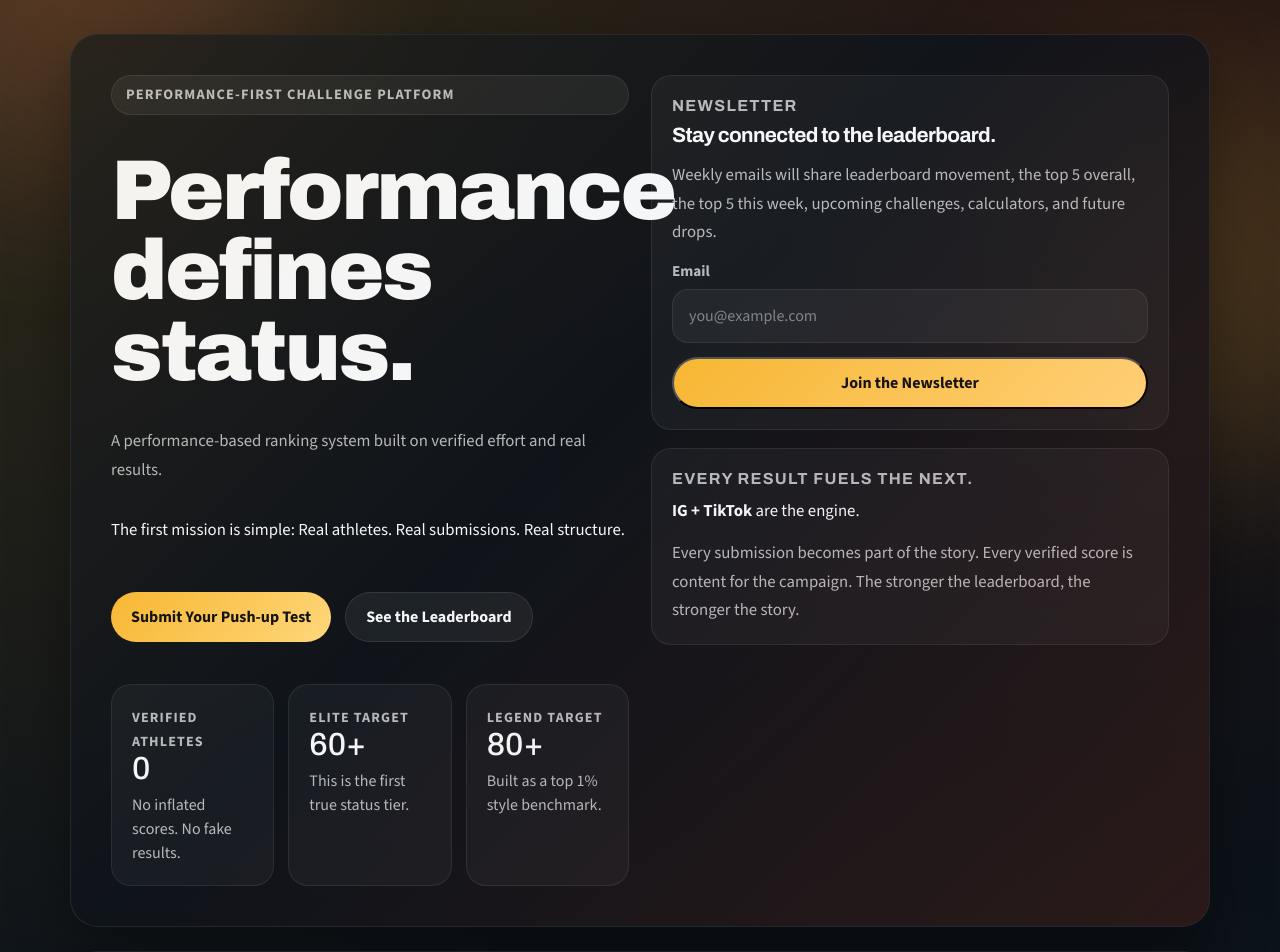
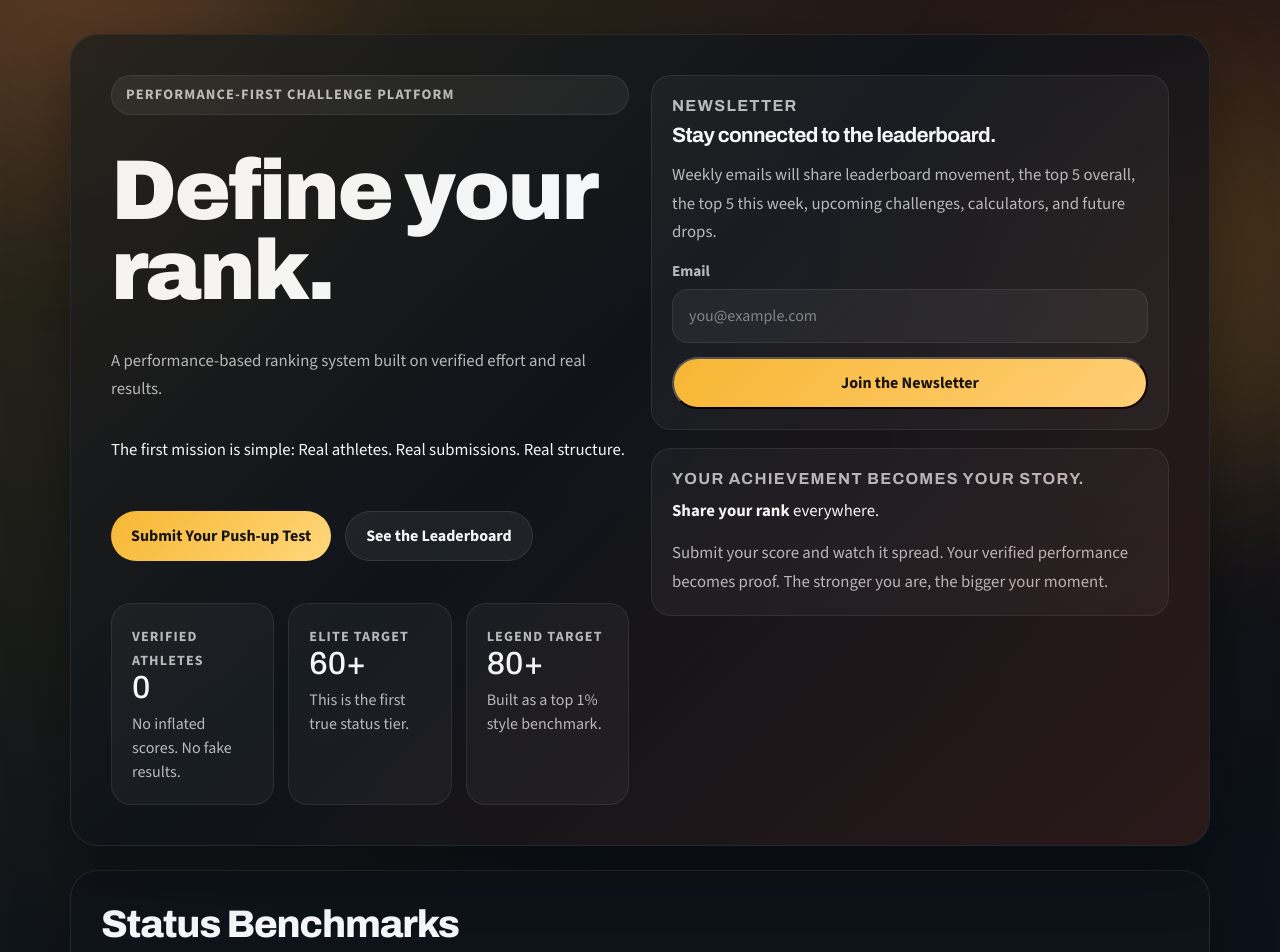
Before and after one commit to Danas2008/EarnedClub, a Django app: page / in a window 1280 px wide. Shown: the part 121-1073 px from the top of the page. Run offline with Django 5.2, Linux system fonts and the light colour scheme; data that the repository does not hold is empty.

Commit message:
Update of Home.html text

```diff
--- a/main/templates/home.html
+++ b/main/templates/home.html
@@ -7,7 +7,7 @@
     <div class="hero-grid">
         <div class="stack">
             <div class="eyebrow">Performance-first challenge platform</div>
-            <h1>Performance defines status.</h1>
+            <h1>Define your rank.</h1>
             <p class="muted">
                 A performance-based ranking system built on verified effort and real results.
             </p>
@@ -64,10 +64,10 @@
             </div>
 
             <div class="mini-card">
-                <h4>Every result fuels the next.</h4>
-                <p><strong>IG + TikTok</strong> are the engine.</p>
+                <h4>Your achievement becomes your story.</h4>
+                <p><strong>Share your rank</strong> everywhere.</p>
                 <p class="muted" style="margin-bottom: 0;">
-                    Every submission becomes part of the story. Every verified score is content for the campaign. The stronger the leaderboard, the stronger the story.
+                    Submit your score and watch it spread. Your verified performance becomes proof. The stronger you are, the bigger your moment.
                 </p>
             </div>
         </div>
```
